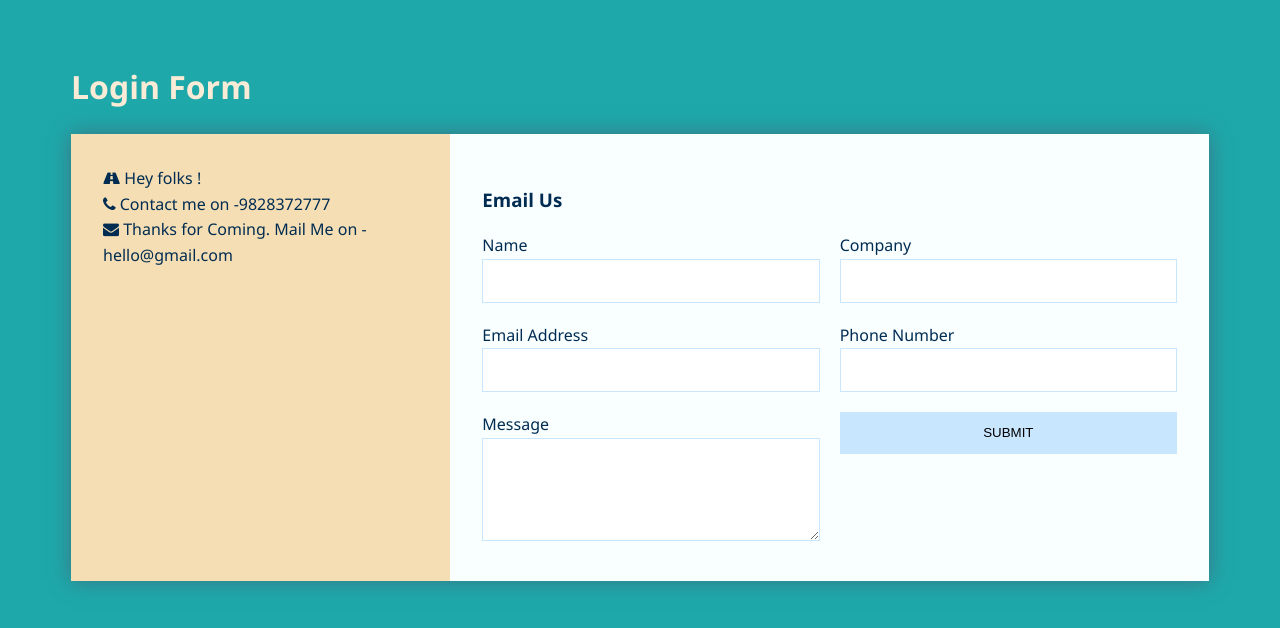
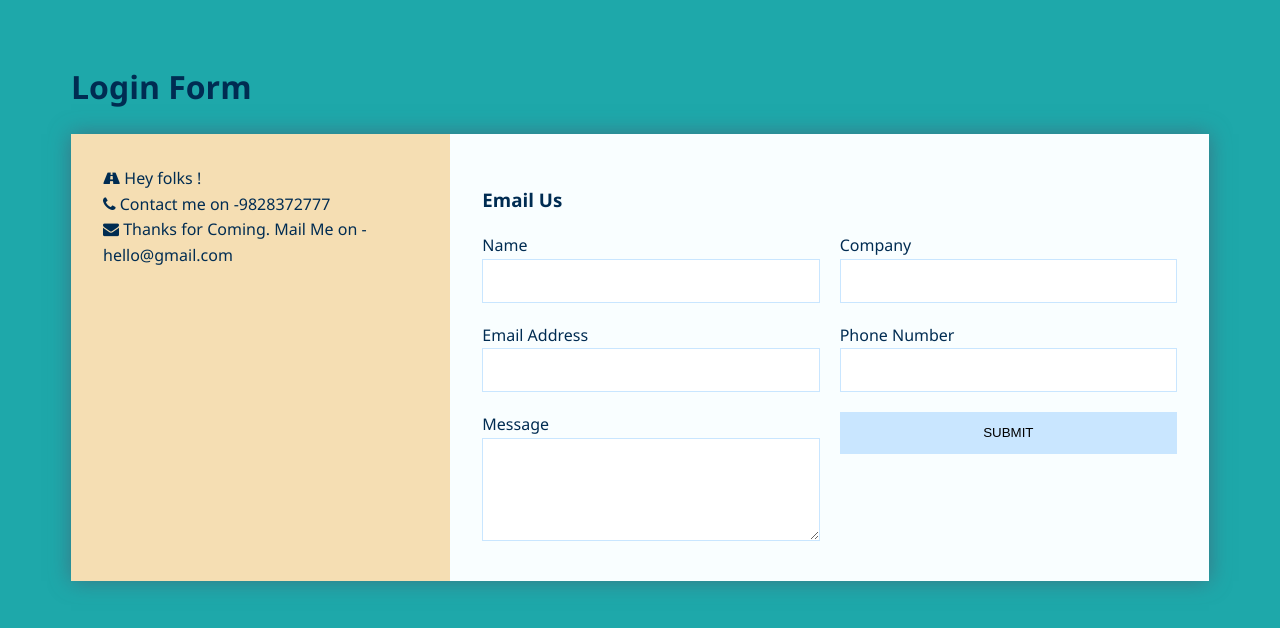
Before and after one commit to viralkansarav/code-fast, a plain HTML site: page index.html in a window 1280 px wide. Drawn offline with nearby package versions, Linux system fonts and the light colour scheme; a script that the page names is missing.

Commit message:
third change

```diff
--- a/style.css
+++ b/style.css
@@ -22,7 +22,7 @@ ul{
     text-align: center;
 }
 .brand span{
-    color: antiquewhite;
+    color: dsada;
 }
 .wrapper{
 box-shadow: 0 0 20px rgba(72, 94, 116, 0.7);
```
